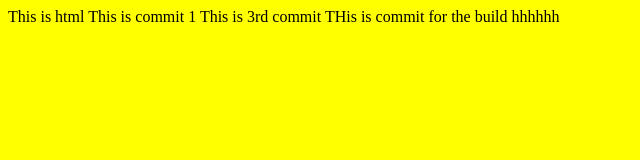
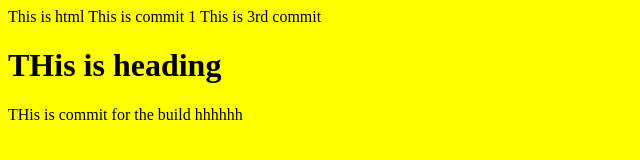
Before and after one commit to anshuldaksh2016/docker_demo, a plain HTML site: page index.html in a window 1280 px wide. Shown: the whole page, without its empty margins (0-640 px from the left). Drawn offline with Linux system fonts and the light colour scheme.

Commit message:
commit 5:30

```diff
--- a/index.html
+++ b/index.html
@@ -4,5 +4,6 @@ is
 html
 This is commit 1
 This is 3rd commit
+<h1> THis is heading </h1>
 THis is commit for the build  hhhhhh
 </body>
```
